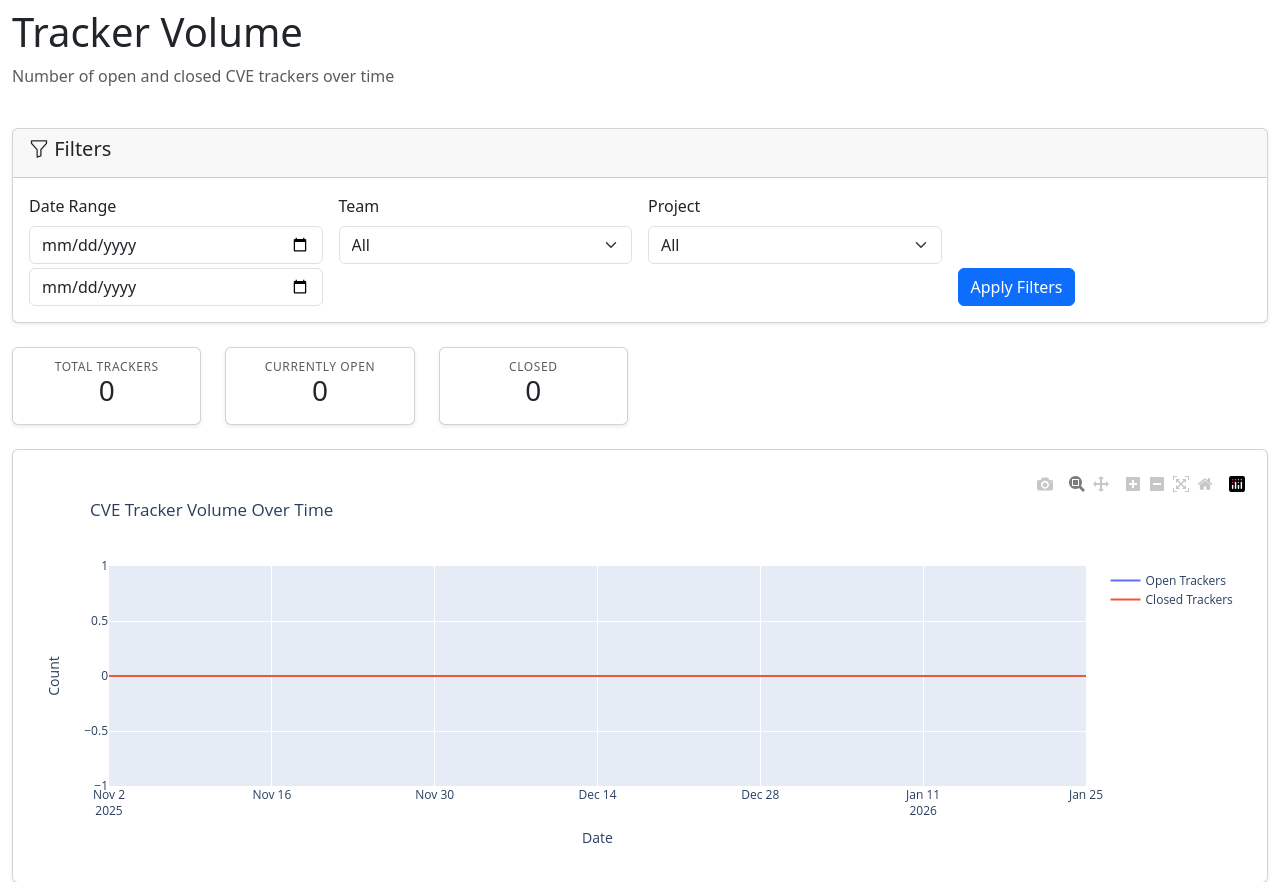
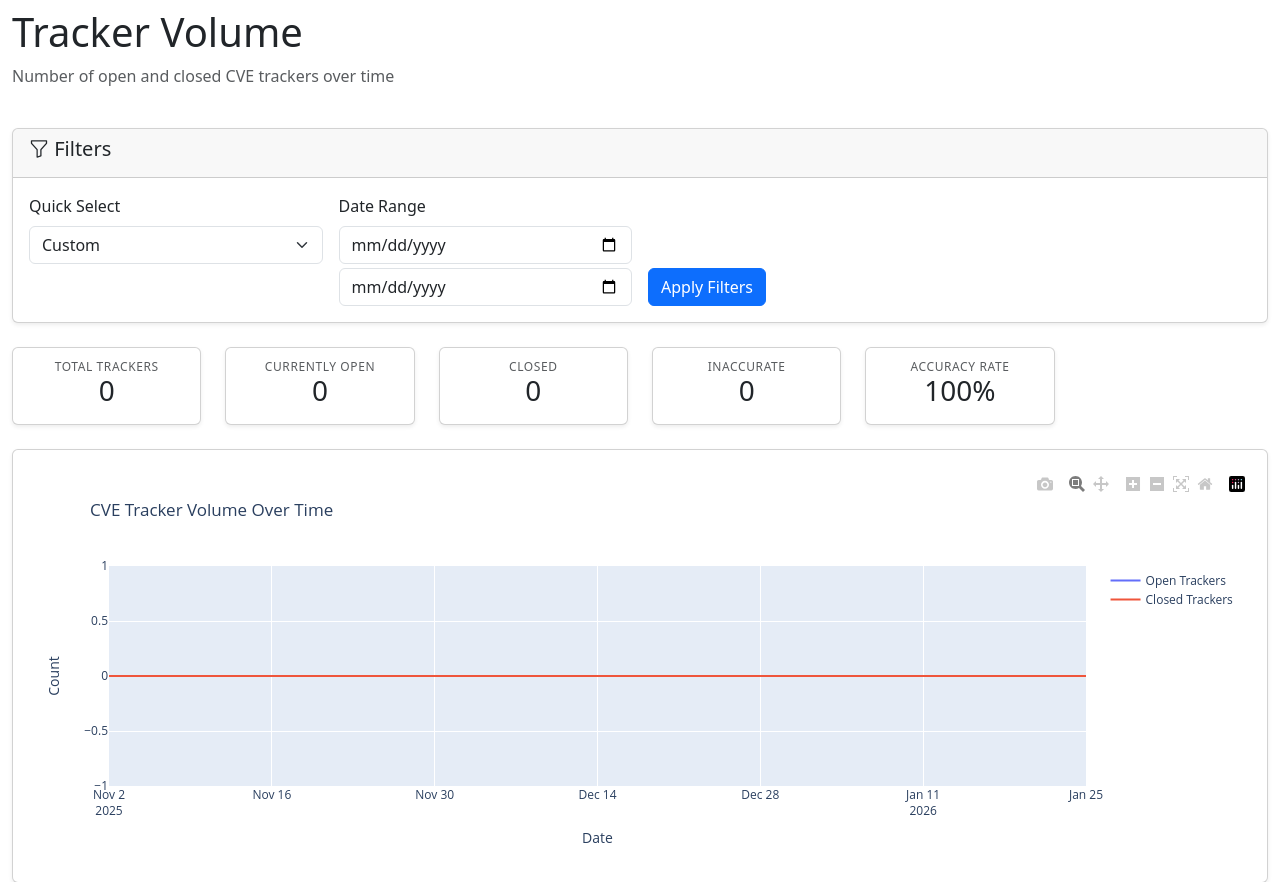
Before and after one commit to BillDett/caseload, a Flask app: page /trends/metric/tracker_volume in a window 1280 px wide. Shown: the part 104-986 px from the top of the page. Run offline with Flask 3, Linux system fonts and the light colour scheme; some libraries are stand-ins or nearby versions.

Commit message:
added inaccurate trackers

```diff
--- a/analytics/trends/tracker_volume.py
+++ b/analytics/trends/tracker_volume.py
@@ -45,8 +45,6 @@ class TrackerVolumeMetric(AnalyticsMetric):
         Kwargs:
             date_range_start: Start of date range.
             date_range_end: End of date range.
-            team_id: Optional team filter.
-            project_id: Optional project filter.
         """
         from app.extensions import db
         from app.models import Tracker
@@ -56,20 +54,9 @@ class TrackerVolumeMetric(AnalyticsMetric):
 
         start_date = self._parse_date(kwargs.get("date_range_start"), default_start)
         end_date = self._parse_date(kwargs.get("date_range_end"), default_end)
-        team_id = kwargs.get("team_id")
-        project_id = kwargs.get("project_id")
 
         try:
-            query = db.session.query(Tracker)
-
-            if project_id:
-                query = query.filter(Tracker.project_id == project_id)
-            elif team_id:
-                from app.models import Project
-
-                query = query.join(Project).filter(Project.team_id == team_id)
-
-            trackers = query.filter(
+            trackers = db.session.query(Tracker).filter(
                 Tracker.created_date >= start_date,
                 Tracker.created_date <= end_date,
             ).all()
@@ -112,6 +99,19 @@ class TrackerVolumeMetric(AnalyticsMetric):
                 y_label="Count",
             )
 
+            # Count trackers closed with inaccurate resolutions
+            inaccurate_resolutions = {'obsolete', "won't do", 'not a bug', 'duplicate'}
+            inaccurate_count = sum(
+                1 for t in trackers
+                if t.resolution and t.resolution.lower() in inaccurate_resolutions
+            )
+
+            total_closed = sum(1 for t in trackers if not t.is_open)
+            accuracy_rate = round(
+                ((total_closed - inaccurate_count) / total_closed * 100) if total_closed > 0 else 100,
+                1
+            )
+
             return AnalyticsResult(
                 metric_id=self.metric_id,
                 title=self.title,
@@ -120,7 +120,9 @@ class TrackerVolumeMetric(AnalyticsMetric):
                 summary={
                     "total_trackers": len(trackers),
                     "currently_open": sum(1 for t in trackers if t.is_open),
-                    "closed": sum(1 for t in trackers if not t.is_open),
+                    "closed": total_closed,
+                    "inaccurate": inaccurate_count,
+                    "accuracy_rate": accuracy_rate,
                 },
             )
 
@@ -133,7 +135,15 @@ class TrackerVolumeMetric(AnalyticsMetric):
 
     def get_filter_options(self) -> dict:
         return {
+            "time_range": {
+                "type": "select",
+                "label": "Quick Select",
+                "options": [
+                    {"value": "", "label": "Custom"},
+                    {"value": "last_week", "label": "Last Week"},
+                    {"value": "last_month", "label": "Last Month"},
+                    {"value": "last_quarter", "label": "Last Quarter"},
+                ],
+            },
             "date_range": {"type": "daterange", "label": "Date Range"},
-            "team_id": {"type": "select", "label": "Team"},
-            "project_id": {"type": "select", "label": "Project"},
         }
--- a/app/templates/trends/metric.html
+++ b/app/templates/trends/metric.html
@@ -29,13 +29,22 @@
                     <div class="col-md-3">
                         <label class="form-label">{{ filter.label }}</label>
                         {% if filter.type == 'daterange' %}
-                        <input type="date" name="{{ key }}_start" class="form-control"
+                        <input type="date" name="{{ key }}_start" id="{{ key }}_start" class="form-control"
                                value="{{ request.args.get(key + '_start', '') }}">
-                        <input type="date" name="{{ key }}_end" class="form-control mt-1"
+                        <input type="date" name="{{ key }}_end" id="{{ key }}_end" class="form-control mt-1"
                                value="{{ request.args.get(key + '_end', '') }}">
                         {% elif filter.type == 'select' %}
-                        <select name="{{ key }}" class="form-select">
+                        <select name="{{ key }}" id="{{ key }}" class="form-select">
+                            {% if filter.options %}
+                                {% for option in filter.options %}
+                                <option value="{{ option.value }}"
+                                    {% if request.args.get(key, '') == option.value %}selected{% endif %}>
+                                    {{ option.label }}
+                                </option>
+                                {% endfor %}
+                            {% else %}
                             <option value="">All</option>
+                            {% endif %}
                         </select>
                         {% elif filter.type == 'number' %}
                         <input type="number" name="{{ key }}" class="form-control"
@@ -74,7 +83,7 @@
         <div class="card text-center">
             <div class="card-body">
                 <h6 class="card-subtitle text-muted">{{ key.replace('_', ' ').title() }}</h6>
-                <h3>{{ value }}{% if 'rate' in key %}%{% endif %}</h3>
+                <h3>{{ value }}{% if key.endswith('_rate') %}%{% endif %}</h3>
             </div>
         </div>
     </div>
@@ -104,4 +113,33 @@
     Plotly.newPlot('chart', chartData.data, chartData.layout, {responsive: true});
 </script>
 {% endif %}
+<script>
+    // Handle time range quick select
+    document.addEventListener('DOMContentLoaded', function() {
+        var timeRangeSelect = document.getElementById('time_range');
+        var dateStartInput = document.getElementById('date_range_start');
+        var dateEndInput = document.getElementById('date_range_end');
+
+        if (timeRangeSelect && dateStartInput && dateEndInput) {
+            timeRangeSelect.addEventListener('change', function() {
+                var value = this.value;
+                if (!value) return;
+
+                var endDate = new Date();
+                var startDate = new Date();
+
+                if (value === 'last_week') {
+                    startDate.setDate(endDate.getDate() - 7);
+                } else if (value === 'last_month') {
+                    startDate.setDate(endDate.getDate() - 30);
+                } else if (value === 'last_quarter') {
+                    startDate.setDate(endDate.getDate() - 90);
+                }
+
+                dateStartInput.value = startDate.toISOString().split('T')[0];
+                dateEndInput.value = endDate.toISOString().split('T')[0];
+            });
+        }
+    });
+</script>
 {% endblock %}
```
Also changed, not shown: analytics/trends/sla_compliance.py (+13 -11 lines).
